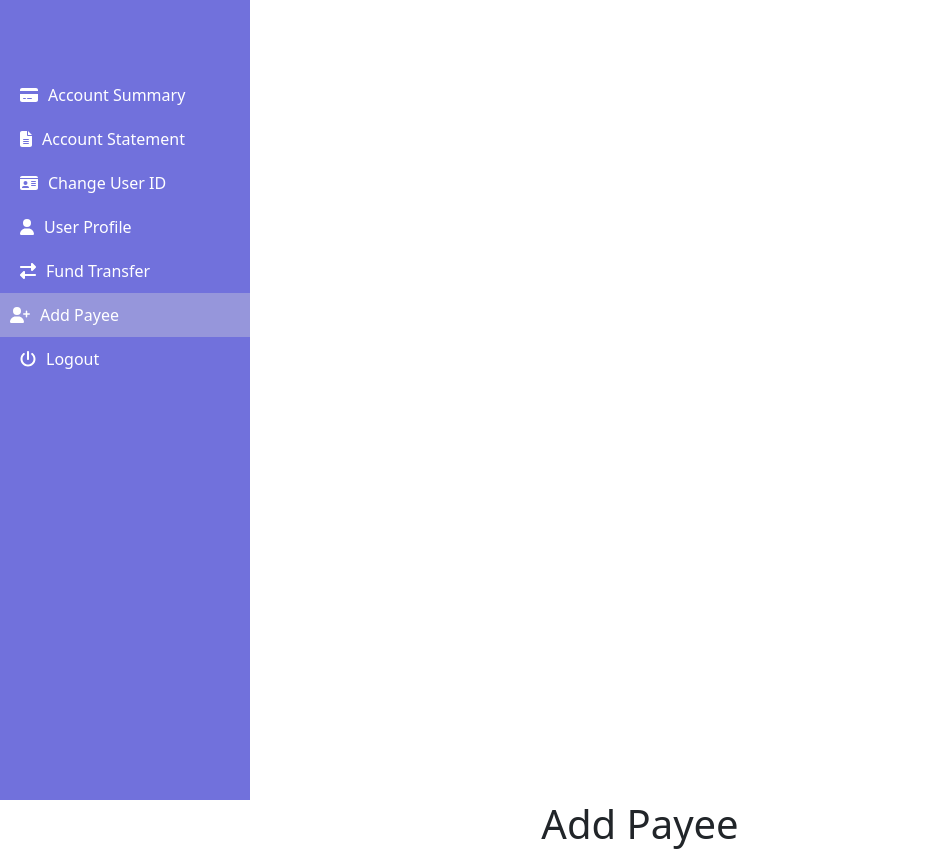
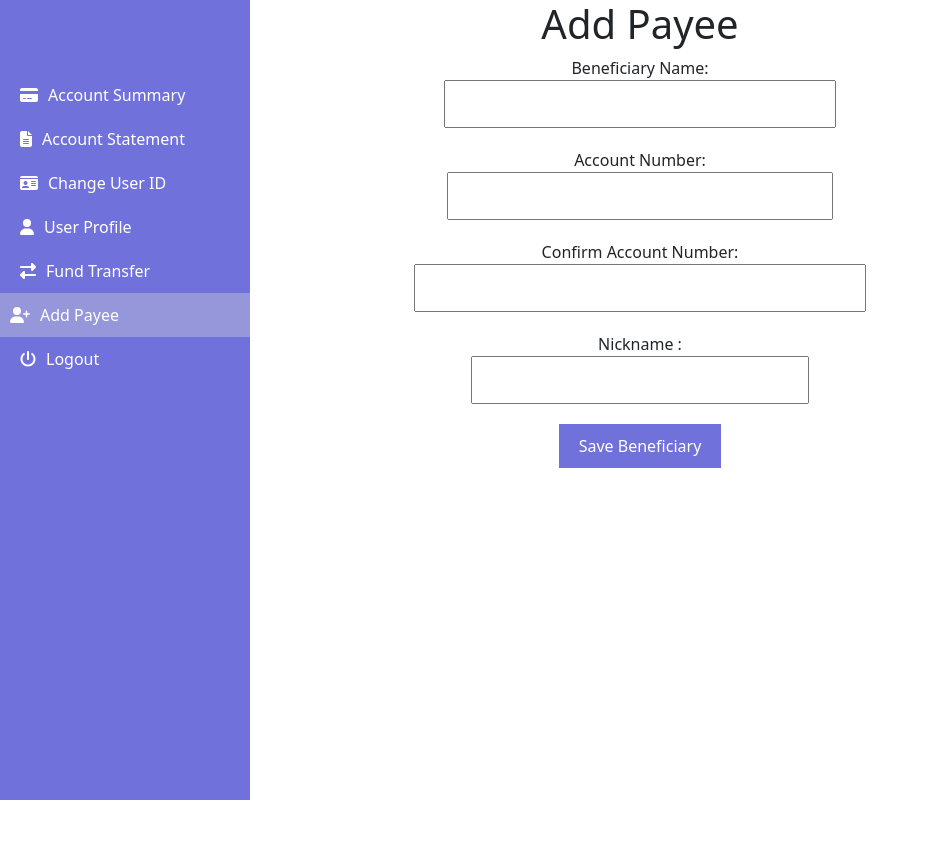
Before and after one commit to nishant14763/Online_Banking_System, a React (Create React App) app in the folder frontend/: page /profile/payee in a window 1280 px wide. Shown: the whole page, without its empty margins (0-929 px from the left). After the commit the page ends 800 px from the top, so only its background shows below. Built offline with nearby package versions, Linux system fonts and the light colour scheme.

Commit message:
feat:admin addpayee dashboard integrate

```diff
--- a/frontend/src/App.js
+++ b/frontend/src/App.js
@@ -10,7 +10,7 @@ import ResetPassword from "./components/Reset Password";
 import UserList from "./components/UserList";
 import UserDetails from "./components/UserDetails";
 import Sidebar from "./components/Sidebar";
-import Admin from "./components/Admin";
+import Admin from "./components/Home/AdminLogin";
 import Customer from "./components/Home/Customer";
 
 import AccountSummary from "./components/user/AccountSummary.js";
--- /dev/null
+++ b/frontend/src/components/Home/AdminLogin.js
@@ -0,0 +1,87 @@
+import React, {useState} from 'react';
+import './Register.css';
+import bankImage from '../../assets/bank3D.png';
+import userService from '../../services/userService';
+import AdminDashboard from '../AdminDashboard';
+import UserProfile from '../user/UserProfile';
+
+
+const AdminLogin = () =>{
+  const [userID, setUserID] = useState('');
+  const [password, setPassword] = useState('');
+  const [status, setStatus] = useState("start");
+  const handleLogin = () => {
+    userService
+      .get(userID)
+      .then((user) => {
+        if (user.data) {
+          if (user.data.loginPassword == password) {
+            if (user.data.isAdmin) setStatus("admin");
+            else setStatus("user");
+          } else {
+            setStatus("Invalid");
+          }
+        } else {
+          setStatus("Invalid");
+        }
+      })
+      .catch((error) => {
+        console.log("Something went wrong", error);
+      });
+
+  };
+
+  if (status == 'start') {
+  return(
+    <div className='homePage'>
+    <div className='imageContainer'>
+        <img src={bankImage} alt="Home Page Photo" />
+    </div>
+    <div className='formContainer'>
+    <div className="registerForm">
+      <h2>Login</h2>
+      <form onSubmit={handleLogin}>
+        <input
+          type="integer"
+          placeholder="AdminID"
+          value={userID}
+          onChange={(e) => setUserID(e.target.value)}
+        />
+        <input
+          type="password"
+          placeholder="Password"
+          value={password}
+          onChange={(e) => setPassword(e.target.value)}
+        />
+        <button type="submit">Login</button>
+        </form>
+    </div>
+    </div>
+</div>
+  );
+  }
+
+  else if (status == "Invalid") {
+        return (
+          <div style={{ textAlign: "center", position: "center" }}>
+            <div class="jumbotron" style={{ margin: "0 auto", marginTop: "10%" }}>
+              <h1 class="display-4">Invalid UserId or Password.Try Again</h1>
+            </div>
+          </div>
+        );
+      } else if (status == "admin") {
+        return <AdminDashboard />;
+      } else if (status == "user") {
+        return <UserProfile />;
+      } else {
+        return (
+          <div style={{ textAlign: "center", position: "center" }}>
+            <div class="jumbotron" style={{ margin: "0 auto", marginTop: "10%" }}>
+              <h1 class="display-4">Something went wrong.Please try again</h1>
+            </div>
+          </div>
+        );
+      }
+}
+
+export default AdminLogin;
--- a/frontend/src/components/Home/Home.js
+++ b/frontend/src/components/Home/Home.js
@@ -38,7 +38,7 @@ function Home() {
                 alt="Image 1"
               />
               <Card.Body>
-                <button type="submit">
+                <button type="submit" onClick={() => navigate("/Admin")}>
                   Admin
                 </button>
               </Card.Body>
--- a/frontend/src/components/user/AddPayee.js
+++ b/frontend/src/components/user/AddPayee.js
@@ -1,11 +1,87 @@
-import React from 'react';
+import React, {useState} from 'react';
 import SideNavbar from './SideNavbar';
 
 const AddPayee = () => {
+  const [beneficiary, setBeneficiary] = useState({
+    beneficiaryName: '',
+    accountNumber: '',
+    confirmAccountNumber: '',
+    nickname: ''
+  });
+
+  const handleInputChange = (event) => {
+    const { name, value } = event.target;
+    setBeneficiary((prevBeneficiary) => ({
+      ...prevBeneficiary,
+      [name]: value
+    }));
+  };
+
+  const handleSave = () => {
+    // Here you can implement logic to save the beneficiary details
+    console.log('Beneficiary details:', beneficiary);
+  };
+
   return (
+
     <div>
-        <SideNavbar />
-        <h1>Add Payee</h1>
+      <div>
+      <SideNavbar />
+
+    </div>
+    <div className='PayeeContainer'>
+      <h1 className='PayeeHeading'>Add Payee</h1>
+
+      <form className='payeeForm'>
+        <label className='payeeLabel'>
+          Beneficiary Name:
+          <input className='payeeFormInput'
+            type="text"
+            name="beneficiaryName"
+            value={beneficiary.beneficiaryName}
+            onChange={handleInputChange}
+            required
+          />
+        </label>
+        <br />
+        <label className='payeeLabel'>
+          Account Number:
+          <input className='payeeFormInput'
+            type="text"
+            name="accountNumber"
+            value={beneficiary.accountNumber}
+            onChange={handleInputChange}
+            required
+          />
+        </label>
+        <br />
+        <label className='payeeLabel'>
+          Confirm Account Number:
+          <input className='payeeFormInput'
+            type="text"
+            name="confirmAccountNumber"
+            value={beneficiary.confirmAccountNumber}
+            onChange={handleInputChange}
+            required
+          />
+        </label>
+        <br />
+        <label className='payeeLabel'>
+          Nickname :
+          <input className='payeeFormInput'
+            type="text"
+            name="nickname"
+            value={beneficiary.nickname}
+            onChange={handleInputChange}
+
+          />
+        </label>
+        <br />
+        <button className='payeeButton' type="button" onClick={handleSave}>
+          Save Beneficiary
+        </button>
+      </form>
+    </div>
     </div>
   );
 };
--- a/frontend/src/components/user/SideNavbar.css
+++ b/frontend/src/components/user/SideNavbar.css
@@ -4,6 +4,7 @@
     height: 100vh;
     background-color: rgb(113, 113, 220);
     padding-top: 20px;
+    position: fixed;
   }
 
   ul {
```
